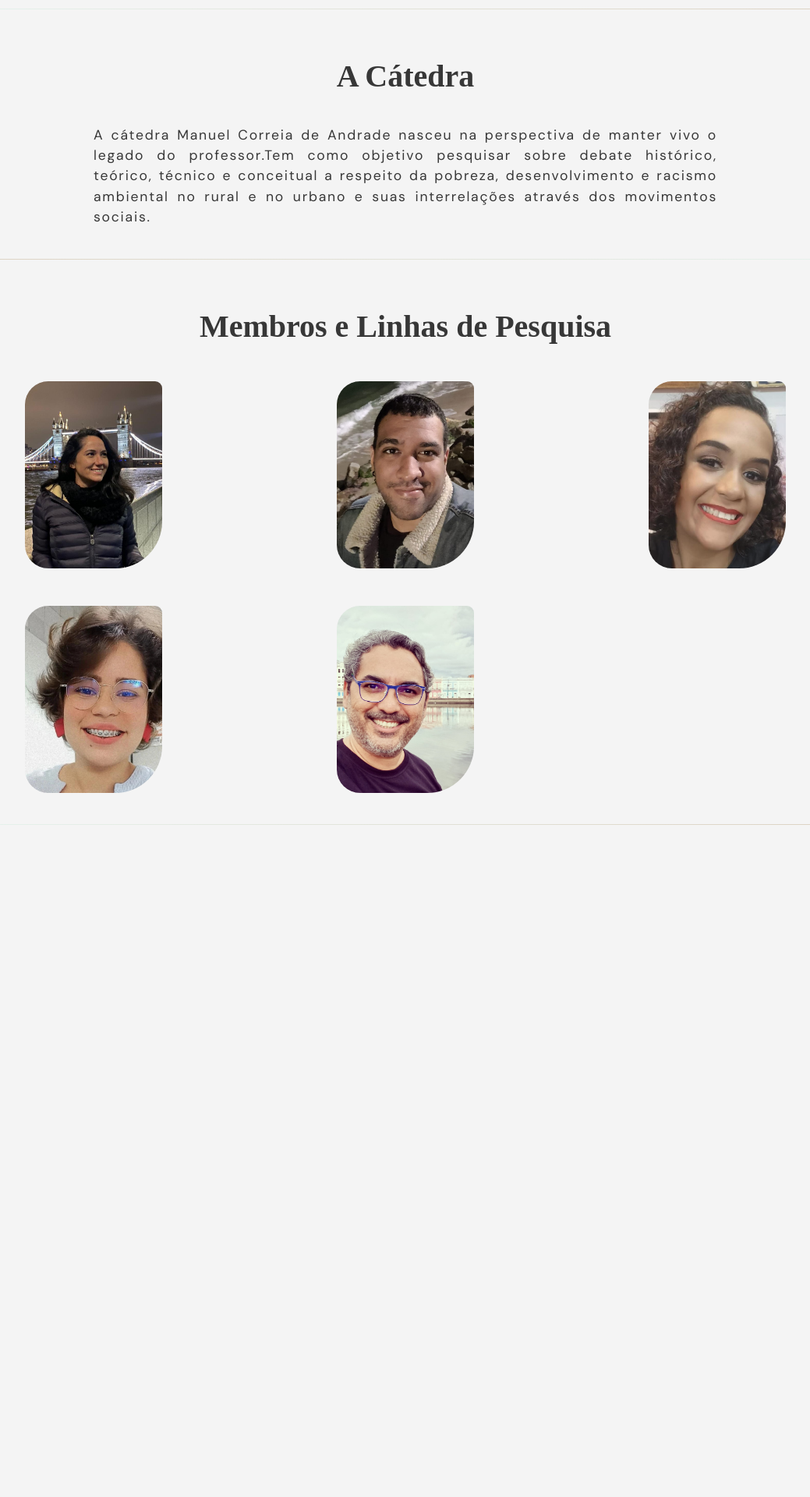
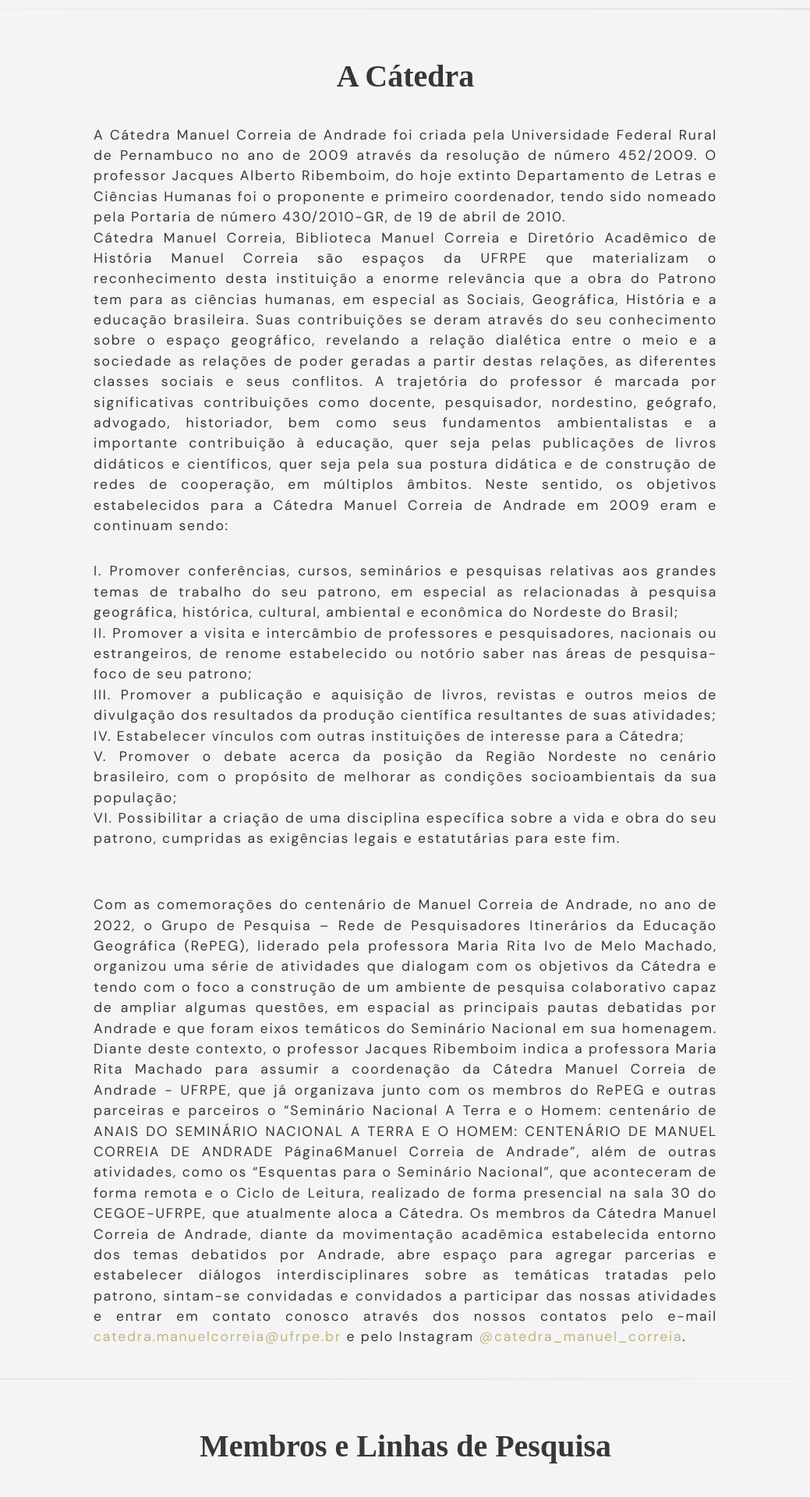
Before and after one commit to Tutuezin/catedra-manuel-andrade-lp, a React (Vite) app: page / in a window 1280 px wide. Shown: the part 1860-3780 px from the top of the page at 78% size, without its empty margins (120-1159 px from the left). Before the commit the page ends 2958 px from the top, so only its background shows below. Built offline with nearby package versions, Linux system fonts and the light colour scheme; a web font is replaced by a local one.

Commit message:
chore: set official chair text

```diff
--- a/src/pages/Chair/index.tsx
+++ b/src/pages/Chair/index.tsx
@@ -13,13 +13,103 @@
           A Cátedra
         </h1>
       </div>
-      <article className="flex justify-center  px-10">
-        <p className=" mt-8 min-w-[200px] max-w-[800px] font-dmsans font-normal tracking-widest text-[1.1rem] text-charcoal text-justify">
-          A cátedra Manuel Correia de Andrade nasceu na perspectiva de manter
-          vivo o legado do professor.Tem como objetivo pesquisar sobre debate
-          histórico, teórico, técnico e conceitual a respeito da pobreza,
-          desenvolvimento e racismo ambiental no rural e no urbano e suas
-          interrelações através dos movimentos sociais.
+      <article className="flex flex-col items-center px-10 font-dmsans font-normal tracking-widest text-[1.1rem] text-charcoal text-justify">
+        <p className="mt-8 min-w-[200px] max-w-[800px]">
+          A Cátedra Manuel Correia de Andrade foi criada pela Universidade
+          Federal Rural de Pernambuco no ano de 2009 através da resolução de
+          número 452/2009. O professor Jacques Alberto Ribemboim, do hoje
+          extinto Departamento de Letras e Ciências Humanas foi o proponente e
+          primeiro coordenador, tendo sido nomeado pela Portaria de número
+          430/2010-GR, de 19 de abril de 2010. <br />
+          Cátedra Manuel Correia, Biblioteca Manuel Correia e Diretório
+          Acadêmico de História Manuel Correia são espaços da UFRPE que
+          materializam o reconhecimento desta instituição a enorme relevância
+          que a obra do Patrono tem para as ciências humanas, em especial as
+          Sociais, Geográfica, História e a educação brasileira. Suas
+          contribuições se deram através do seu conhecimento sobre o espaço
+          geográfico, revelando a relação dialética entre o meio e a sociedade
+          as relações de poder geradas a partir destas relações, as diferentes
+          classes sociais e seus conflitos. A trajetória do professor é marcada
+          por significativas contribuições como docente, pesquisador,
+          nordestino, geógrafo, advogado, historiador, bem como seus fundamentos
+          ambientalistas e a importante contribuição à educação, quer seja pelas
+          publicações de livros didáticos e científicos, quer seja pela sua
+          postura didática e de construção de redes de cooperação, em múltiplos
+          âmbitos. Neste sentido, os objetivos estabelecidos para a Cátedra
+          Manuel Correia de Andrade em 2009 eram e continuam sendo: <br />
+        </p>
+        <ol type="I" className="mt-8 min-w-[200px] max-w-[800px]">
+          <li>
+            I. Promover conferências, cursos, seminários e pesquisas relativas
+            aos grandes temas de trabalho do seu patrono, em especial as
+            relacionadas à pesquisa geográfica, histórica, cultural, ambiental e
+            econômica do Nordeste do Brasil;
+          </li>
+          <li>
+            II. Promover a visita e intercâmbio de professores e pesquisadores,
+            nacionais ou estrangeiros, de renome estabelecido ou notório saber
+            nas áreas de pesquisa-foco de seu patrono;
+          </li>
+          <li>
+            III. Promover a publicação e aquisição de livros, revistas e outros
+            meios de divulgação dos resultados da produção científica
+            resultantes de suas atividades;
+          </li>
+          <li>
+            IV. Estabelecer vínculos com outras instituições de interesse para a
+            Cátedra;
+          </li>
+          <li>
+            V. Promover o debate acerca da posição da Região Nordeste no cenário
+            brasileiro, com o propósito de melhorar as condições socioambientais
+            da sua população;
+          </li>
+          <li>
+            VI. Possibilitar a criação de uma disciplina específica sobre a vida
+            e obra do seu patrono, cumpridas as exigências legais e estatutárias
+            para este fim.
+          </li>
+        </ol>
+        <br />
+        <p className="mt-8 min-w-[200px] max-w-[800px]">
+          Com as comemorações do centenário de Manuel Correia de Andrade, no ano
+          de 2022, o Grupo de Pesquisa – Rede de Pesquisadores Itinerários da
+          Educação Geográfica (RePEG), liderado pela professora Maria Rita Ivo
+          de Melo Machado, organizou uma série de atividades que dialogam com os
+          objetivos da Cátedra e tendo com o foco a construção de um ambiente de
+          pesquisa colaborativo capaz de ampliar algumas questões, em espacial
+          as principais pautas debatidas por Andrade e que foram eixos temáticos
+          do Seminário Nacional em sua homenagem. Diante deste contexto, o
+          professor Jacques Ribemboim indica a professora Maria Rita Machado
+          para assumir a coordenação da Cátedra Manuel Correia de Andrade -
+          UFRPE, que já organizava junto com os membros do RePEG e outras
+          parceiras e parceiros o “Seminário Nacional A Terra e o Homem:
+          centenário de ANAIS DO SEMINÁRIO NACIONAL A TERRA E O HOMEM:
+          CENTENÁRIO DE MANUEL CORREIA DE ANDRADE Página6Manuel Correia de
+          Andrade”, além de outras atividades, como os “Esquentas para o
+          Seminário Nacional”, que aconteceram de forma remota e o Ciclo de
+          Leitura, realizado de forma presencial na sala 30 do CEGOE-UFRPE, que
+          atualmente aloca a Cátedra. Os membros da Cátedra Manuel Correia de
+          Andrade, diante da movimentação acadêmica estabelecida entorno dos
+          temas debatidos por Andrade, abre espaço para agregar parcerias e
+          estabelecer diálogos interdisciplinares sobre as temáticas tratadas
+          pelo patrono, sintam-se convidadas e convidados a participar das
+          nossas atividades e entrar em contato conosco através dos nossos
+          contatos pelo e-mail{" "}
+          <a
+            className="text-palegold"
+            href="mailto:catedra.manuelcorreia@ufrpe.br?subject="
+          >
+            catedra.manuelcorreia@ufrpe.br
+          </a>{" "}
+          e pelo Instagram{" "}
+          <a
+            className="text-palegold"
+            href="https://www.instagram.com/catedra_manuel_correia_ufrpe/"
+          >
+            @catedra_manuel_correia
+          </a>
+          .
         </p>
       </article>
     </div>
```
